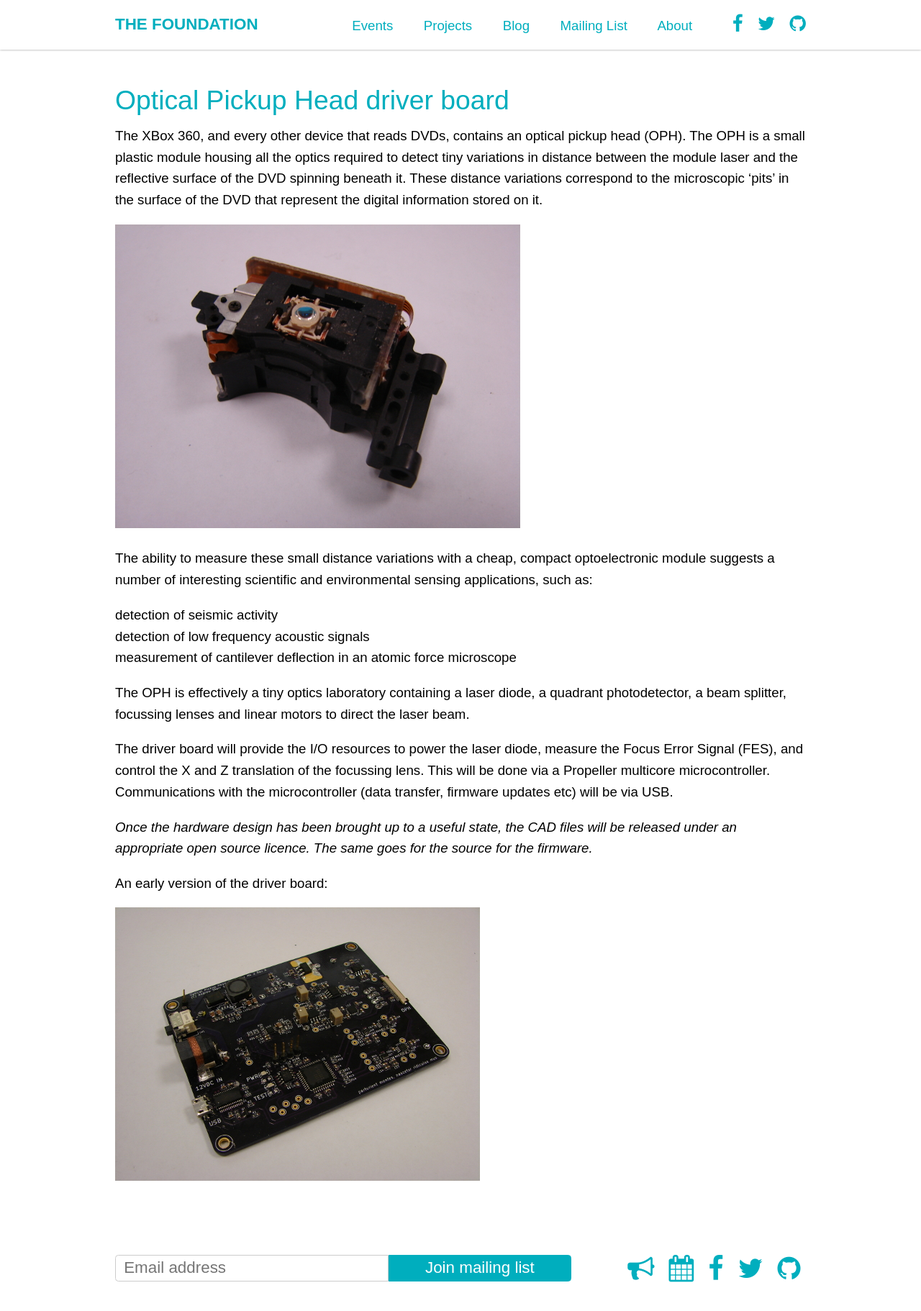
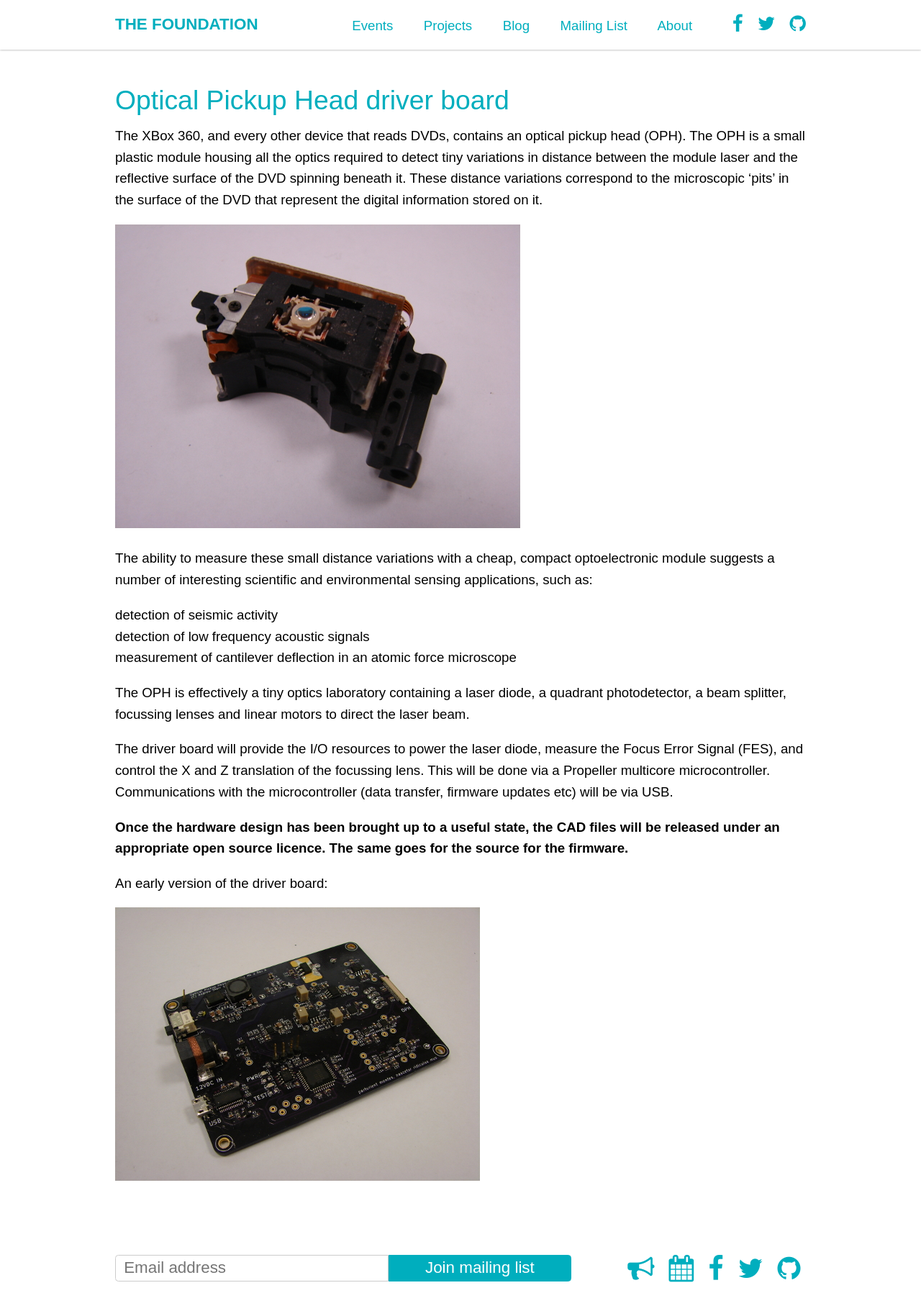
Before and after one commit to the-foundation/the-foundation.github.io, a Jekyll site: the page built from projects/oph/index.md, in a window 1280 px wide. Shown: the whole page at 72% size. Built offline with Jekyll 4.4.1, drawn with Linux system fonts in a browser that asks for light colours; nearby versions of some CDN libraries.

```diff
--- a/projects/oph/index.md
+++ b/projects/oph/index.md
@@ -21,7 +21,7 @@ The OPH is effectively a tiny optics laboratory containing a laser diode, a quad
 
 The driver board will provide the I/O resources to power the laser diode, measure the Focus Error Signal (FES), and control the X and Z translation of the focussing lens. This will be done via a Propeller multicore microcontroller. Communications with the microcontroller (data transfer, firmware updates etc) will be via USB.
 
-*Once the hardware design has been brought up to a useful state, the CAD files will be released under an appropriate open source licence. The same goes for the source for the firmware.*
+**Once the hardware design has been brought up to a useful state, the CAD files will be released under an appropriate open source licence. The same goes for the source for the firmware.**
 
 An early version of the driver board:
 
```
